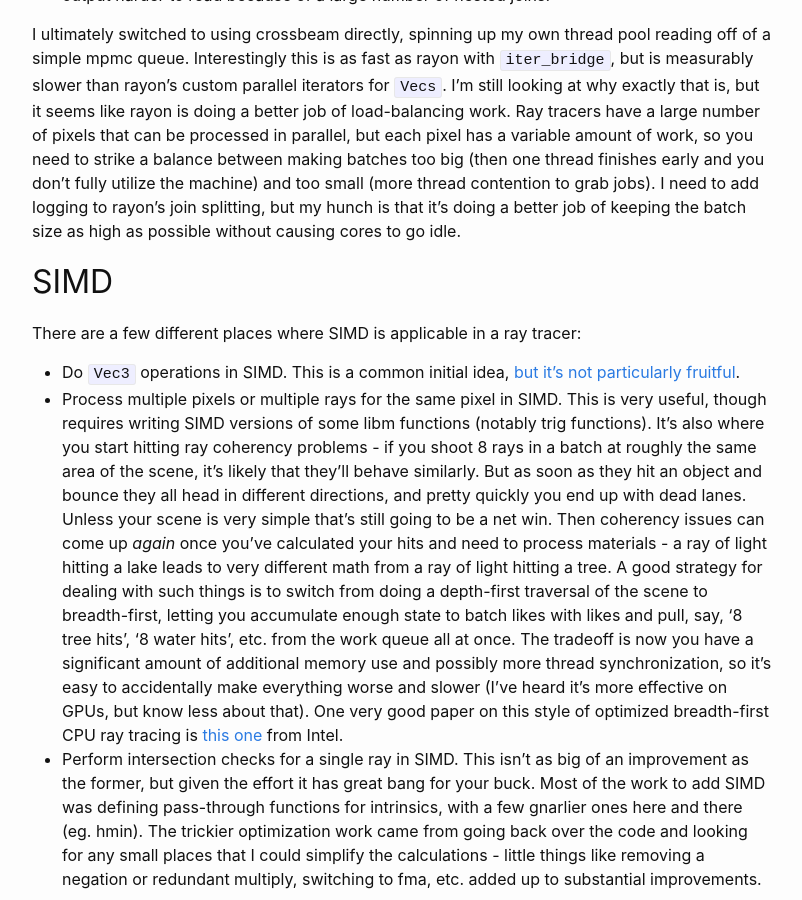
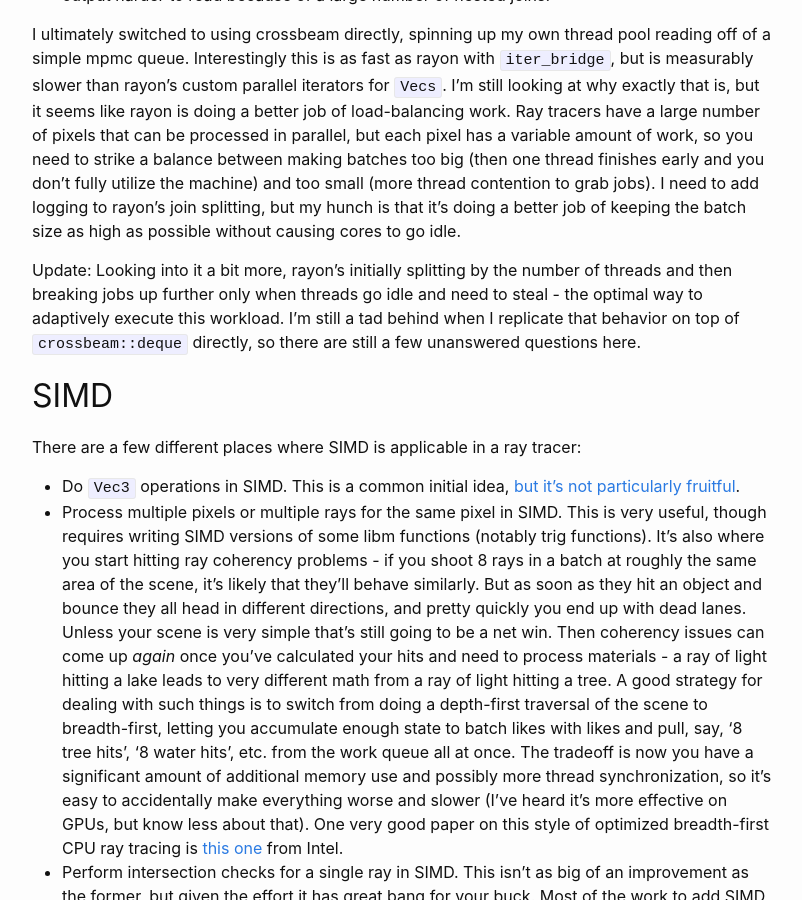
Before and after one commit to elindsey/elindsey.github.io, a Jekyll site: the page built from _posts/2020-11-06-simd-ray-tracer.md, in a window 1280 px wide and 900 px high, scrolled down 2131 px. Shown: the whole window, without its empty margins (238-1040 px from the left). Built offline with Jekyll 4.4.1, drawn with Linux system fonts in a browser that asks for light colours.

Commit message:
update about rayon

```diff
--- a/_posts/2020-11-06-simd-ray-tracer.md
+++ b/_posts/2020-11-06-simd-ray-tracer.md
@@ -116,6 +116,12 @@
 doing a better job of keeping the batch size as high as possible without
 causing cores to go idle.
 
+Update: Looking into it a bit more, rayon's initially splitting by the number
+of threads and then breaking jobs up further only when threads go idle and need to
+steal - the optimal way to adaptively execute this workload. I'm still a tad behind
+when I replicate that behavior on top of `crossbeam::deque` directly, so there are
+still a few unanswered questions here.
+
 ## SIMD
 
 There are a few different places where SIMD is applicable in a ray tracer:
```
